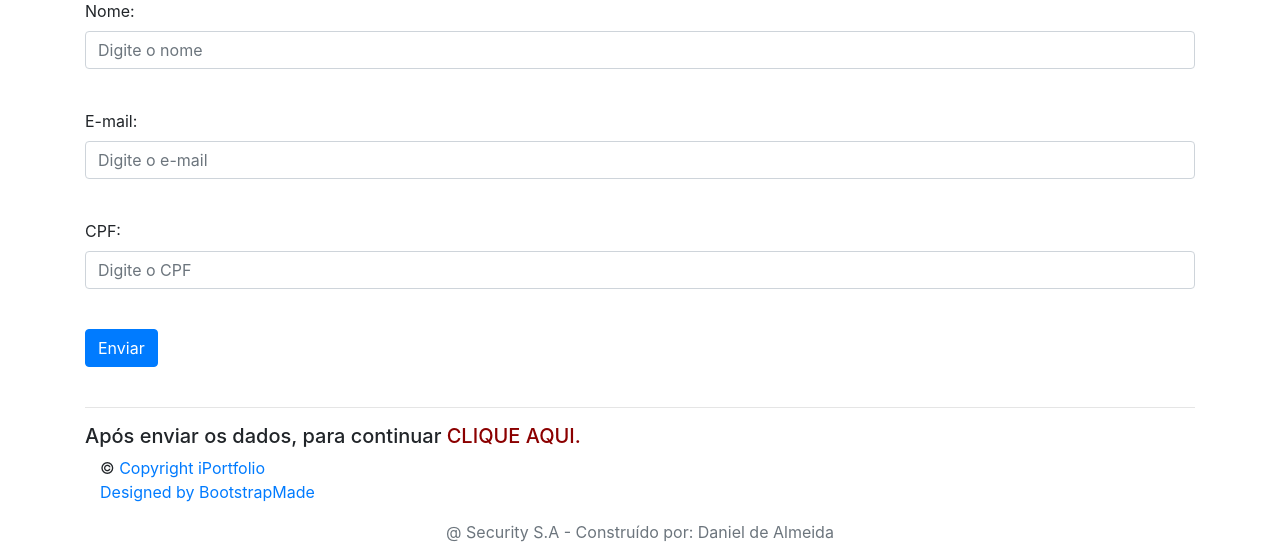
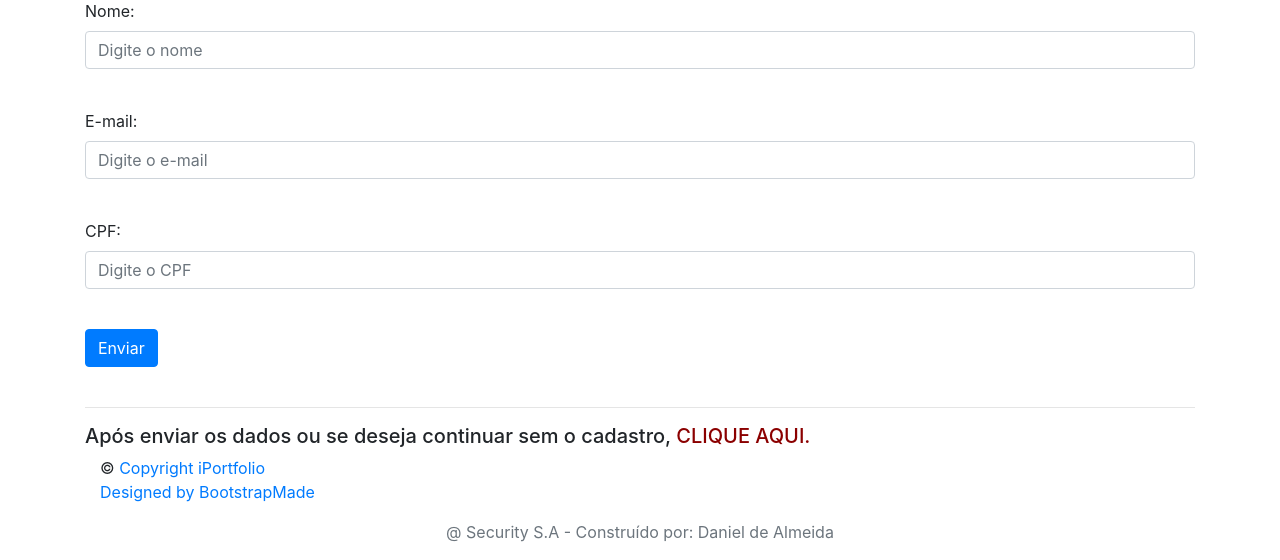
Before and after one commit to daninunesdealmeida/Projeto-Security, a PHP site: page /PHP/index.php in a window 1280 px wide. Shown: the part 427-987 px from the top of the page. Run offline with PHP 8.4, Linux system fonts and the light colour scheme; some libraries are stand-ins or nearby versions.

Commit message:
update index.php

```diff
--- a/Projeto Security - V1/index.php
+++ b/Projeto Security - V1/index.php
@@ -38,7 +38,7 @@
 	?>
 	<hr>
 	<div>
-		<h5>Após enviar os dados, para continuar <a style="color: darkred;" id="semdecoration"href="https://www.upf.br/">CLIQUE AQUI.</a></h5>
+		<h5>Após enviar os dados ou se deseja continuar sem o cadastro, <a style="color: darkred;" id="semdecoration"href="https://www.upf.br/">CLIQUE AQUI.</a></h5>
 	</div>
 </body>
 <?php require_once 'template/rodape.php'; ?>
```
